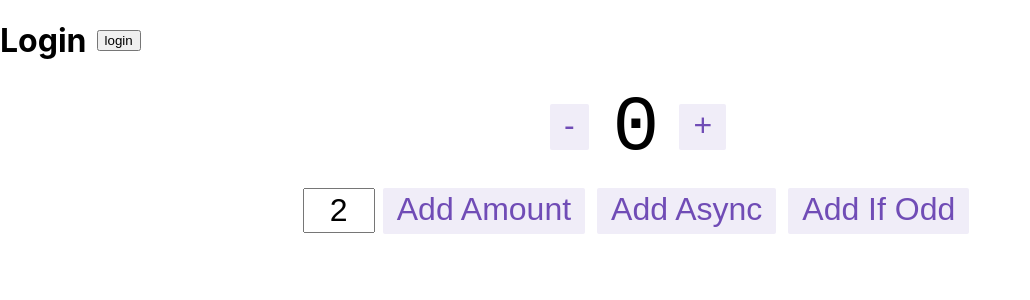
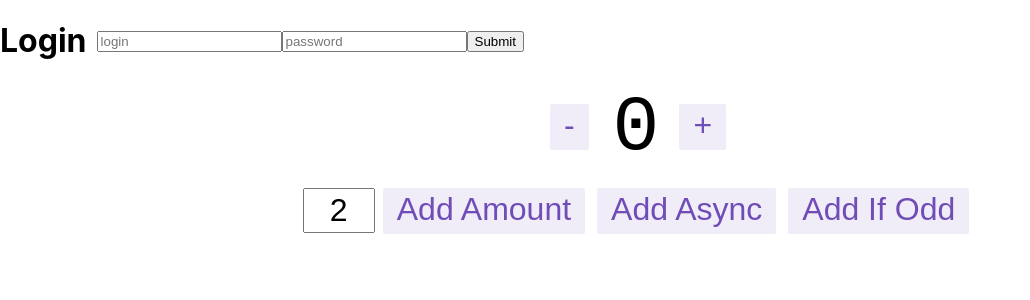
Before and after one commit to pantaiz/Cards, a React (Create React App) app: page /login in a window 1280 px wide. Shown: the top 300 px of the page, without its empty margins (0-1030 px from the left). Built offline with nearby package versions, Linux system fonts and the light colour scheme.

Commit message:
redux-form

```diff
--- a/package.json
+++ b/package.json
@@ -18,6 +18,7 @@
     "axios": "^1.4.0",
     "react": "^18.2.0",
     "react-dom": "^18.2.0",
+    "react-hook-form": "^7.44.3",
     "react-redux": "^8.0.1",
     "react-router-dom": "^6.11.2",
     "react-scripts": "5.0.1",
--- a/src/features/auth/Login/Login.tsx
+++ b/src/features/auth/Login/Login.tsx
@@ -1,7 +1,11 @@
 import {useAppDispatch} from "../../../app/hooks";
 import {authThunks} from "../auth.slice";
 import s from './styles.module.css'
-
+import {useForm} from "react-hook-form";
+//useref
+//gпрнимание общего работы браузера
+//сборка приложения , конфиги
+//js оптимизация
 export const Login = () => {
     const dispatch = useAppDispatch();
     const loginHandler = () => {
@@ -12,11 +16,17 @@ export const Login = () => {
         }
         dispatch(authThunks.login(payload));
     };
-
+const {register,handleSubmit}=useForm()
     return (
         <div className={s.container}>
             <h1>Login</h1>
-            <button onClick={loginHandler}>login</button>
+            <form  onSubmit={handleSubmit((data)=>{
+                console.log(data)
+            })}>
+                <input {...register(("login"),{ required:true,minLength:4}) } placeholder={'login'}/>
+                <input {...register(("password"))} placeholder={'password'}/>
+                <button type={"submit"}> Submit </button>
+            </form>
         </div>
     );
 };
```
